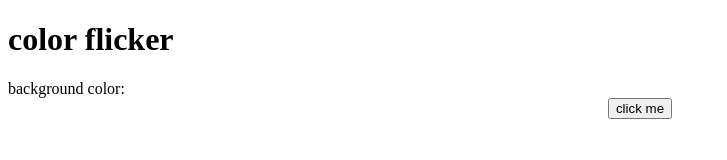
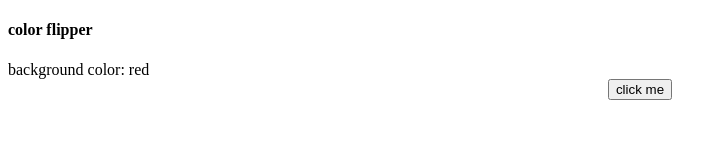
Before and after one commit to Akhileshreddy-py/colorficker, a website: page index.html in a window 1280 px wide. Shown: the whole page, without its empty margins (0-727 px from the left). Drawn offline with Linux system fonts and the light colour scheme.

Commit message:
2 files modified

```diff
--- a/index.html
+++ b/index.html
@@ -7,8 +7,8 @@
   <title>Document</title>
 </head>
 <body id="bd">
-<h1> color flicker </h1>
-<div class="ak">background color: <span id="cid"> </span> </div>
+<h4> color flipper </h4>
+<div class="ak">background color: <span id="cid"> red</span> </div>
 <center><button id="btn1"> click me </button>
 </center>
 </body>
--- a/index.js
+++ b/index.js
@@ -3,8 +3,6 @@ import './style.css';
 
 
 // Write Javascript code!
-var obj=document.getElementById("cid");
-obj.innerText="#123456";
 var sobj=document.getElementById("cid");
 
 var btn=document.getElementById("btn1");
```
